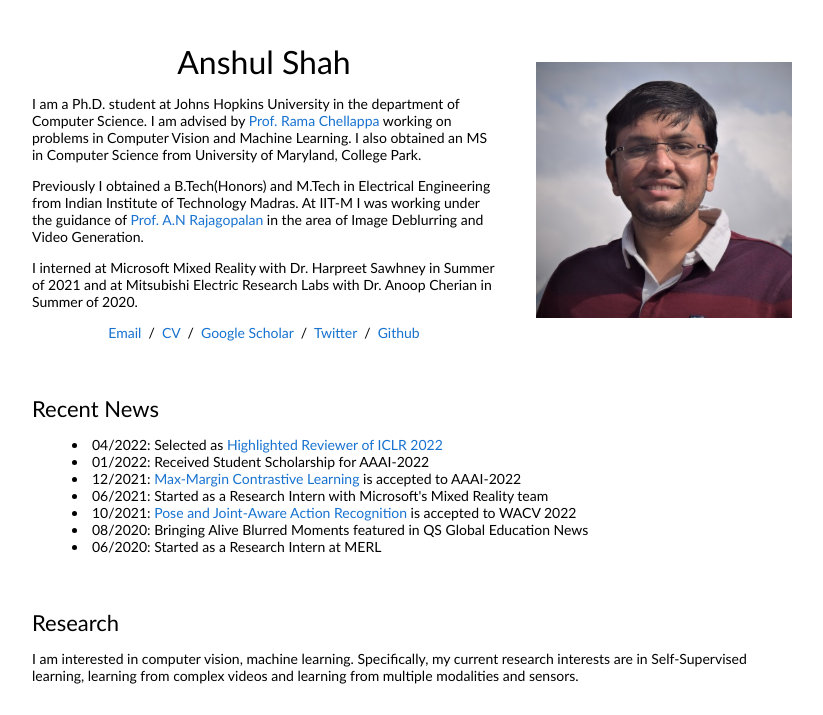
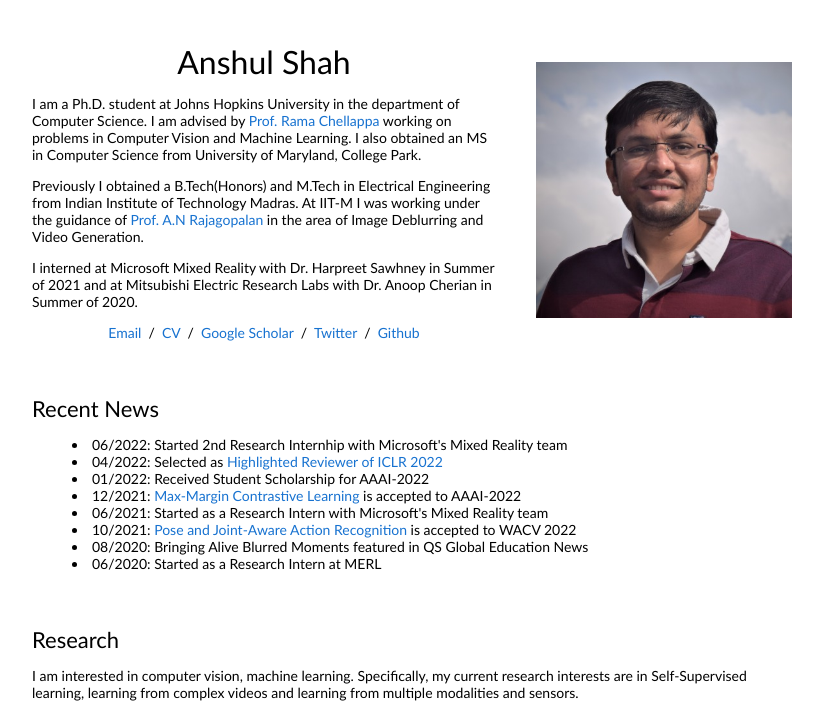
Before and after one commit to shlokk/shlokmishra.github.io, a plain HTML site: page index.html in a window 1280 px wide. Shown: the top 715 px of the page, without its empty margins (228-1051 px from the left). Drawn offline with Linux system fonts and the light colour scheme.

Commit message:
internship 2022

```diff
--- a/index.html
+++ b/index.html
@@ -61,6 +61,7 @@
               <heading>Recent News</heading>
               <p>
                 <ul>
+	          <li style="list-style-position:inside;margin:0;padding:0;text-align:left;">06/2022: Started 2nd Research Internhip with Microsoft's Mixed Reality team</li>
                   <li style="list-style-position:inside;margin:0;padding:0;text-align:left;">04/2022: Selected as <a href="https://iclr.cc/Conferences/2022/Reviewers">Highlighted Reviewer of ICLR 2022</a></li>
                   <li style="list-style-position:inside;margin:0;padding:0;text-align:left;">01/2022: Received Student Scholarship for AAAI-2022</li>
                   <li style="list-style-position:inside;margin:0;padding:0;text-align:left;">12/2021: <a href="https://aaai-2022.virtualchair.net/poster_aaai12945">Max-Margin Contrastive Learning</a>  is accepted to AAAI-2022</li>
```
